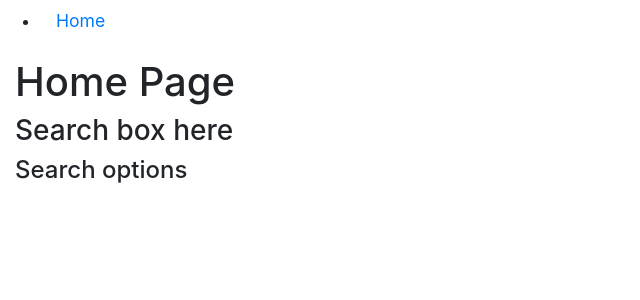
After one commit to RandomRunt/SoftwareCapstoneProject, a Flask app: template templates/home.html in a window 1280 px wide. The commit adds this page. Shown: the top 300 px of the page, without its empty margins (0-640 px from the left). Run offline with Flask 2, Linux system fonts and the light colour scheme; the template is opened without the code that fills it, so the values that code supplies are empty; some libraries are stand-ins or nearby versions.

Commit message:
Minor changes

```diff
--- a/app.py
+++ b/app.py
@@ -40,6 +40,10 @@ def index():
     return render_template('index.html')
 
 
+@app.route('/home')
+def home():
+    render_template("home.html")
+
 @app.route('/search')
 def search():
     return 'nice'
@@ -49,7 +53,7 @@ def search():
 def test():
     adict = {"type": "line", "title":"test"}
     labels = ["A","B","C","D","E","F"]
-    data = [{"label":"1","data":[120,130,139,162,153,149],},{"label":"2","data":[238,254,279,289,291,305],}]
+    data = [{"label":"1","data":[120,130,139,162,153,149],},{"label":"2","data":[238,254,279,289,291,305]}]
     send = [adict,labels,data]
     return render_template('charttest.html', nchart=send)
 
--- a/templates/base.html
+++ b/templates/base.html
@@ -9,7 +9,18 @@
 </head>
 
 <body>
-    <h1>Home Page</h1>{% block content %}
+    <header>
+        <nav>
+            <div class="containter-fluid">
+                <ul>
+                    <!--<a class="navbar-brand" href = "/">  <img src =  style="width: 40px;" alt="Taxi's-R-US"></a> -->
+                    <li class="nav-item {{'active' if active_page == 'home' else ''}}"><a class="nav-link" href="/" style="font-size: 110%">Home</a></li>
+                    <!-- ADD More things here-->
+                </ul>
+            </div>
+        </nav>
+    </header>
+    {% block content %}
     <div class="container-fluid">
         {% block page_content %} {% endblock %}
     </div>
--- /dev/null
+++ b/templates/home.html
@@ -0,0 +1,8 @@
+{% extends "base.html" %}
+{% block page_content %}
+<h1>Home Page</h1>
+<div>
+    <h3>Search box here</h3>
+    <h4>Search options</h4>
+</div>
+{%  endblock %}
```
Also changed, not shown: static/chartgen.js (+14 -0 lines), templates/charttest.html (+7 -12 lines).
